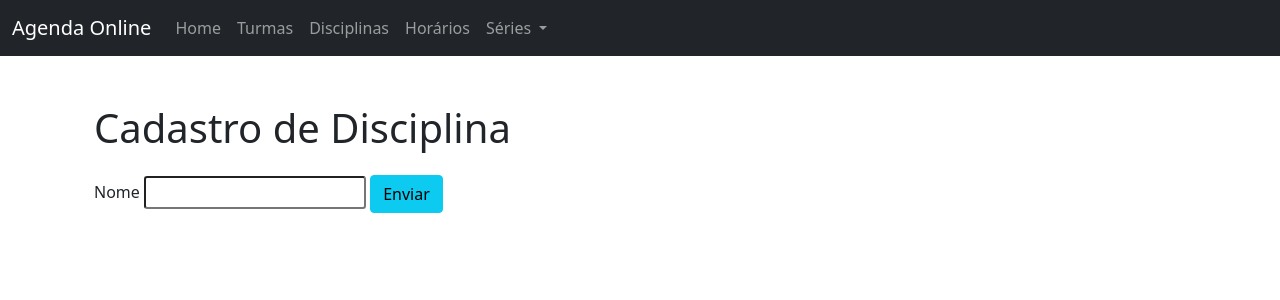
After one commit to oArthurCandido/projeto-integrador, a Django app: page /disciplina/nova_disciplina in a window 1280 px wide. The commit adds this page. Shown: the top 300 px of the page. Run offline with Django 4.2, Linux system fonts and the light colour scheme.

Commit message:
incluído cadastro de disciplina

```diff
--- a/myapp/templates/base.html
+++ b/myapp/templates/base.html
@@ -36,6 +36,9 @@
               </li>
               <li class="nav-item">
                 <a class="nav-link {% if request.path == '/turmas/' %} active {% endif %}" aria-current="page" href="/turmas/">Turmas</a>
+              </li>
+              <li class="nav-item">
+                <a class="nav-link {% if request.path == '/disciplina/' %} active {% endif %}" aria-current="page" href="/disciplina/">Disciplinas</a>
               </li>
               <li class="nav-item">
                 <a class="nav-link {% if request.path == '/horarios/' %} active {% endif %}" aria-current="page" href="/horarios/">Horários</a>
--- /dev/null
+++ b/myapp/templates/disciplina/nova_disciplina.html
@@ -0,0 +1,13 @@
+{% extends 'base.html' %}
+
+{% block conteudo %}
+    <form method="post">
+        {% csrf_token %}
+        <div class="container mt-5">
+            <h1>Cadastro de Disciplina</h1>
+            Nome <input name="disciplina" class="form-control-sm mt-3"type="text">
+            <button class="btn btn-info form-control-sm">Enviar</button>
+        </p>
+        </div>
+    </form>
+{% endblock %}
--- a/myapp/urls.py
+++ b/myapp/urls.py
@@ -8,7 +8,11 @@ urlpatterns = [
     path("turmas/nova_turma", views.nova_turma, name="nova_turma" ),
     path('editar/<int:id>/', views.editar_turma, name='editar_turma'),
     path('excluir/<int:id>/', views.excluir_turma, name='excluir_turma'),
-    path("avisos/", views.avisos, name="avisos"),   #page avisos
+    path("avisos/", views.avisos, name="avisos"),
+    path("disciplina/", views.disciplina, name="disciplina" ),
+    path("disciplina/nova_disciplina", views.nova_disciplina, name="nova_disciplina" ),
+    path("disciplina/editar/<int:id>/", views.editar_disciplina, name="editar_disciplina" ),
+    path('disciplina/excluir/<int:id>/', views.excluir_disciplina, name='excluir_disciplina'),
     path("horarios/", views.horarios, name="horarios" ),
     path("horarios/novo_horario", views.novo_horario, name="novo_horario" ),
     path('horarios/editar_horario/<int:id>/', views.editar_horario, name='editar_horario'),
--- a/myapp/views.py
+++ b/myapp/views.py
@@ -1,7 +1,7 @@
 from django.db import connection
 from django.views.generic import ListView
 from django.shortcuts import render, redirect
-from myapp.models.export_models import Turma, Grade, Hora_aula
+from myapp.models.export_models import Turma, Grade, Hora_aula, Disciplina
 from django.db.models import F, Value as V, CharField, Case, When, Max, Q
 from django.db.models.functions import Concat, Coalesce
 from django.http import JsonResponse
@@ -157,3 +157,33 @@ def avisos(request):
      #       form.save()                # para salvar a notificação enviada no bd
       #      messages.success(request, 'Sua notificação foi enviada')
        #     return render(request, 'avisos/avisos.html', {'form': form})
+
+def disciplina(request):
+    items = Disciplina.objects.all().order_by('id')
+    return render(request, 'disciplina/disciplina.html', {"disciplina": items})
+
+def nova_disciplina(request):
+    if request.method == 'POST':
+        nova_disciplina = Disciplina()
+        nova_disciplina.disciplina = request.POST.get('disciplina')
+        nova_disciplina.save()
+
+        return redirect('disciplina')
+
+    return render(request, 'disciplina/nova_disciplina.html')
+
+def editar_disciplina(request, id):
+    disciplina = Disciplina.objects.get(pk=id)
+
+    if request.method == 'POST':
+        disciplina.disciplina = request.POST.get('disciplina')
+        disciplina.save()
+
+        return redirect('disciplina')
+
+    return render(request, 'disciplina/editar_disciplina.html', {'disciplina': disciplina})
+
+def excluir_disciplina(request, id):
+    disciplina = Disciplina.objects.get(pk=id)
+    disciplina.delete()
+    return redirect('disciplina')
```
Also changed, not shown: myapp/templates/disciplina/disciplina.html (added, +28 -0 lines), myapp/templates/disciplina/editar_disciplina.html (added, +12 -0 lines).
